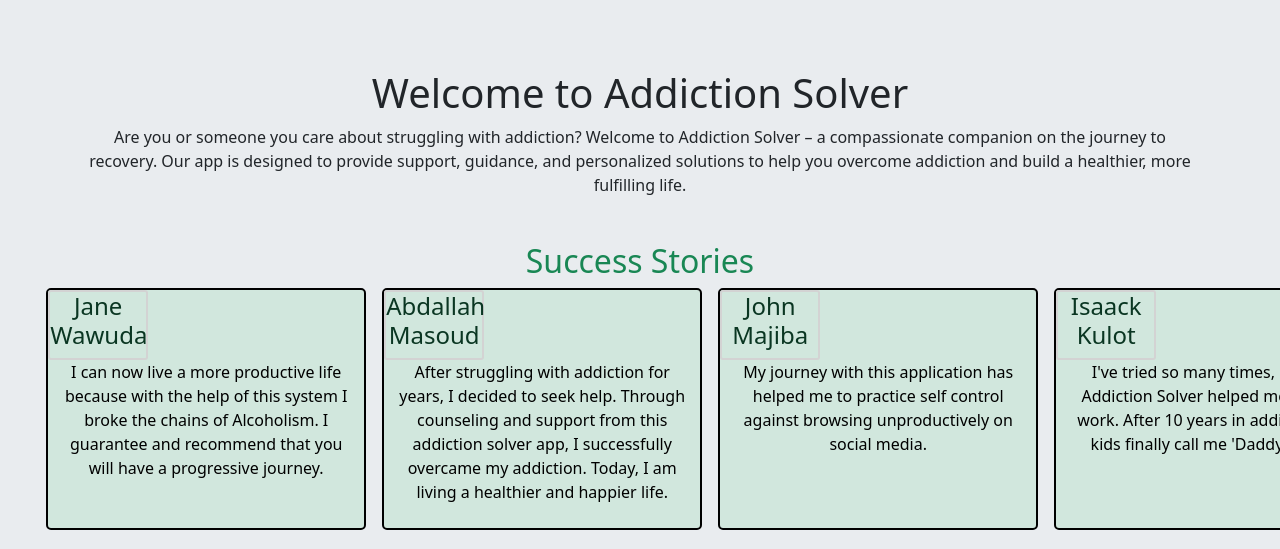
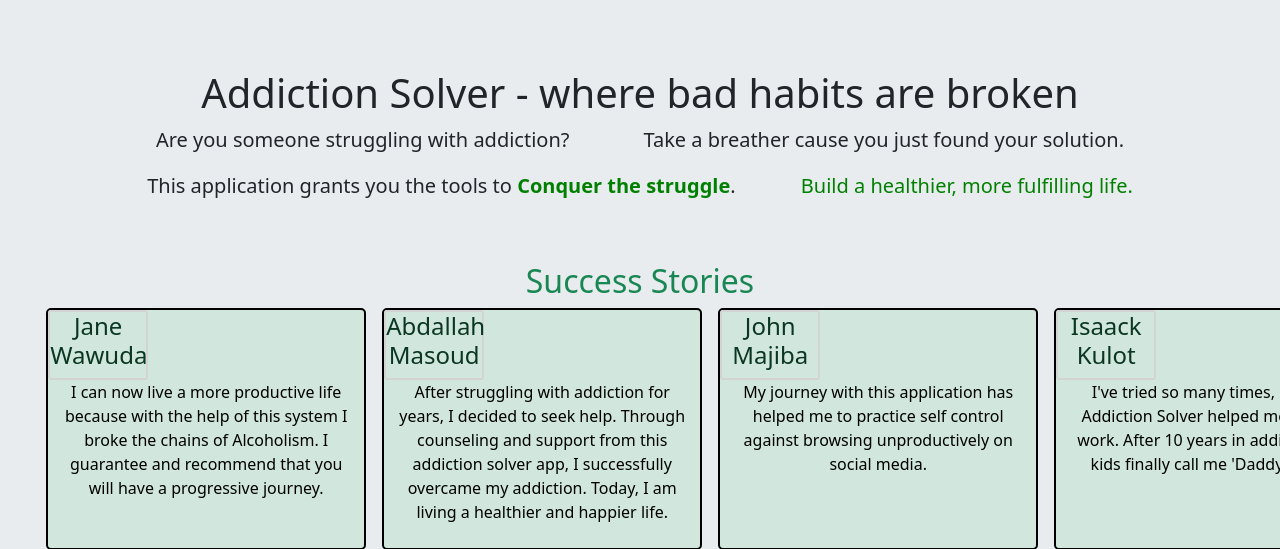
Before and after one commit to Samboja651/Addiction-Solver, a Flask app: page / in a window 1280 px wide. Shown: the part 56-605 px from the top of the page. Run offline with Flask 3, Linux system fonts and the light colour scheme; data comes from the database, SQL or seed files in the repository; both versions use the stored data as it was after the commit.

Commit message:
form can only be shown to logged in user, home page displays username, home now has a banner

```diff
--- a/app/static/css/style.css
+++ b/app/static/css/style.css
@@ -18,6 +18,17 @@
   margin-top: 0px;
   padding-bottom: 0px;
 }
+
+.intro-body{
+  display: flex;
+  flex-wrap: wrap;
+  justify-content: space-evenly;
+
+  font-size: 20px;
+  font-weight: 300;
+
+}
+
 /*---------- success stories ------------ */
 /* story */
 .user-story{
@@ -120,6 +131,8 @@ coloring the home page
   flex-shrink: 2;
 }
 
+
+
 /* form button initializer */
 #form-init-btn{
   display: flex;
--- a/app/templates/home/index.html
+++ b/app/templates/home/index.html
@@ -13,8 +13,14 @@
 
     <section id="introduction">
         <div class="container">
-            <h1 class="introduction">Welcome to Addiction Solver</h1>
-            <p class="intro-message">Are you or someone you care about struggling with addiction? Welcome to Addiction Solver – a compassionate companion on the journey to recovery. Our app is designed to provide support, guidance, and personalized solutions to help you overcome addiction and build a healthier, more fulfilling life.</p>
+            <h1 class="introduction">Addiction Solver - where bad habits are broken</h1>
+            <div class="intro-body">
+                <!-- class="intro-message" -->
+                <p>Are you someone struggling with addiction? </p>
+                <p>Take a breather cause you just found your solution.</p>
+                <p>This application grants you the tools to <span style="color: green; font-weight: bold;">Conquer the struggle</span>.</p>
+                <p style="color: green; font-weight: 500;">Build a healthier, more fulfilling life.</p>
+            </div>
         </div>
     </section>
 
--- a/app/templates/navigation.html
+++ b/app/templates/navigation.html
@@ -13,7 +13,6 @@
                     {% if g.user %}
                         <!-- only for logged in user -->
                         <!-- user name -->
-                        <li><span>{{ g.user['username'] }}</span></li>
 
                         <!-- help -->
                         <li class="nav-item">
@@ -25,6 +24,7 @@
                             <a class="nav-link" href="{{ url_for('auth.logout') }}">Logout</a>
                         </li>
 
+                        <li style="margin-left: 200px; margin-top: 7px; font-size: 20px; font-weight: bolder;">{{ g.user['username'].upper() }}</li>
                     {% else %}
                         <!-- show this for non logged in user -->
                         <!-- home -->
--- /dev/null
+++ b/documentation.txt
@@ -0,0 +1,6 @@
+I'm trying to find an image for the home page, atleast to increase the content,
+the purpose of the home page is to tell the user what we do and to make them have interest
+in our product.
+1. how do i tell the user what the product does?
+2. how do our product gain the users interest?
+3.
```
Also changed, not shown: instance/app.sqlite, 1 other file.
